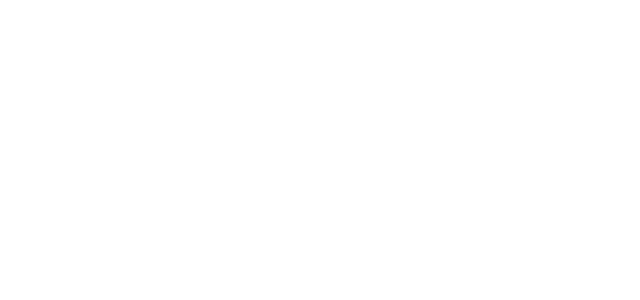
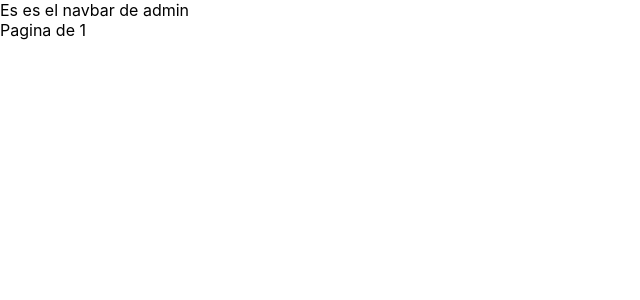
Before and after one commit to Proyectos-Mision-Tic-2022/React-ciclo-4, a React (Create React App) app: page /admin/usuarios/1 in a window 1280 px wide. Before the commit this address had no page. Shown: the top 300 px of the page, without its empty margins (0-640 px from the left). Built offline with nearby package versions, Linux system fonts and the light colour scheme.

Commit message:
Rutas dinamicas con React router dom version 6.1.1

```diff
--- a/src/App.jsx
+++ b/src/App.jsx
@@ -4,9 +4,11 @@
 import Contacto from "./pages/Contacto";
 import Index from "./pages/Index";
 import IndexAdmin from "./pages/admin/Index";
-import Usuarios from "./pages/admin/Usuarios";
+import Usuarios from "./pages/admin/usuarios/Usuarios";
 import LayoutAdmin from "./layout/LayoutAdmin";
 import Layout from './layout/Layout';
+import Arley from "./pages/admin/usuarios/Arley";
+import UsuarioGenerico from './pages/admin/usuarios/UsuarioGenerico';
 
 function App() {
   return (
@@ -20,6 +22,8 @@
         <Route path="/admin" element={<LayoutAdmin />}>
           <Route path="" element={<IndexAdmin />} />
           <Route path="usuarios" element={<Usuarios />} />
+          <Route path="usuarios/arley" element={<Arley />} />
+          <Route path="usuarios/:nombreUsuario" element={<UsuarioGenerico />} />
         </Route>
       </Routes>
     </BrowserRouter>
--- /dev/null
+++ b/src/pages/admin/usuarios/Arley.jsx
@@ -0,0 +1,11 @@
+import React from 'react'
+
+const Arley = () => {
+    return (
+        <div>
+            pagina admin usuario arley
+        </div>
+    )
+}
+
+export default Arley
--- /dev/null
+++ b/src/pages/admin/usuarios/UsuarioGenerico.jsx
@@ -0,0 +1,14 @@
+import React from 'react'
+import { useParams } from 'react-router-dom'
+
+const UsuarioGenerico = () => {
+    let params = useParams();
+    console.log('params', params);
+    return (
+        <div>
+            Pagina de {params.nombreUsuario}
+        </div>
+    )
+}
+
+export default UsuarioGenerico
```
Also changed, not shown: src/pages/admin/usuarios/Usuarios.jsx (renamed from src/pages/admin/Usuarios.jsx).
